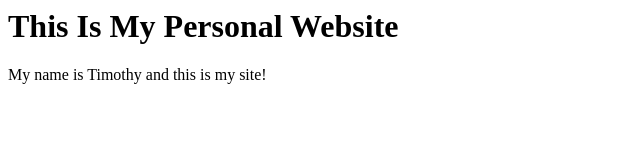
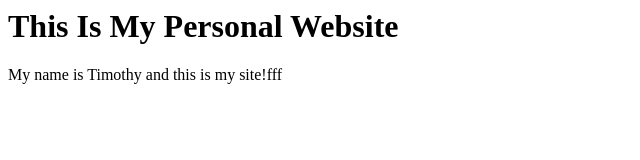
Before and after one commit to G4gecko/Portfolio, a plain HTML site: page index.html in a window 1280 px wide. Shown: the full height of the page, 0-640 px from the left. Drawn offline with Linux system fonts and the light colour scheme.

Commit message:
Update index.html

```diff
--- a/index.html
+++ b/index.html
@@ -1,6 +1,6 @@
 <html>
 <body>
 <h1>This Is My Personal Website</h1>
-<p>My name is Timothy and this is my site!</p>
+<p>My name is Timothy and this is my site!fff</p>
 </body>
 </html>
```
